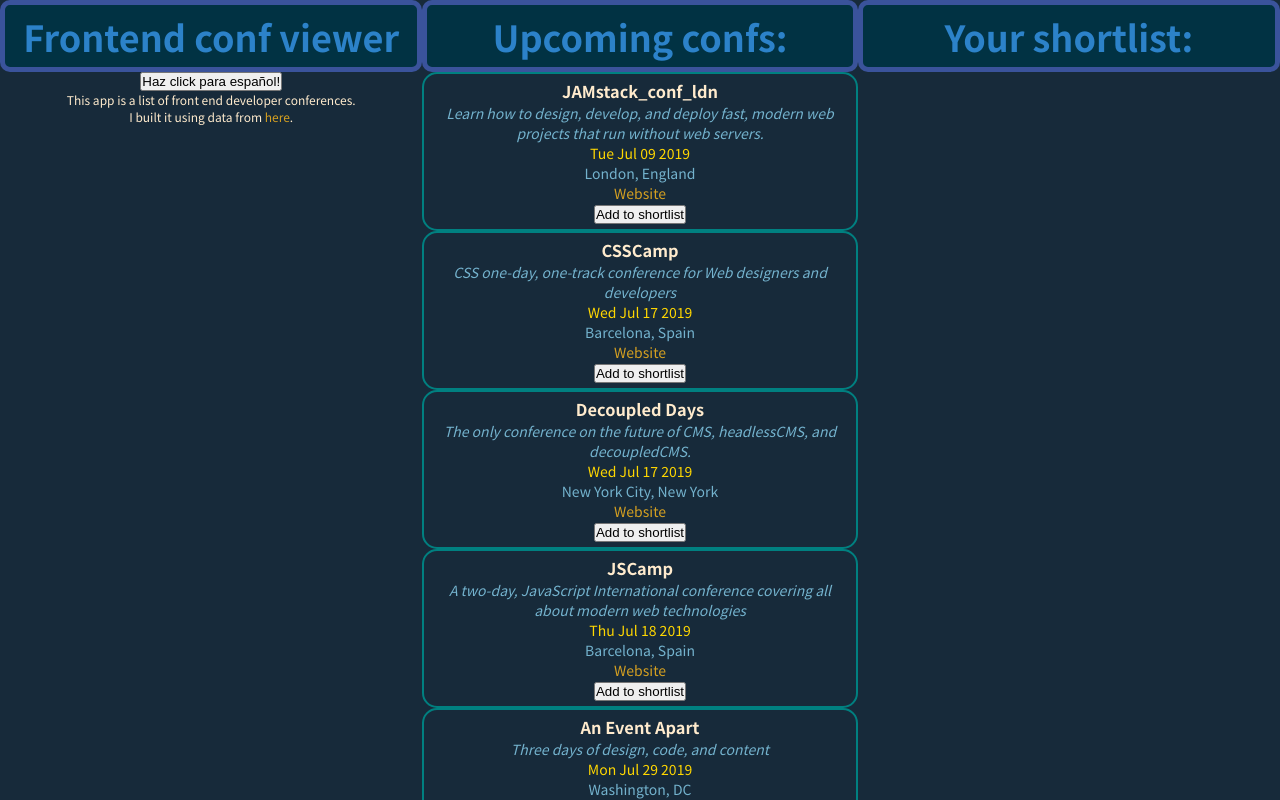
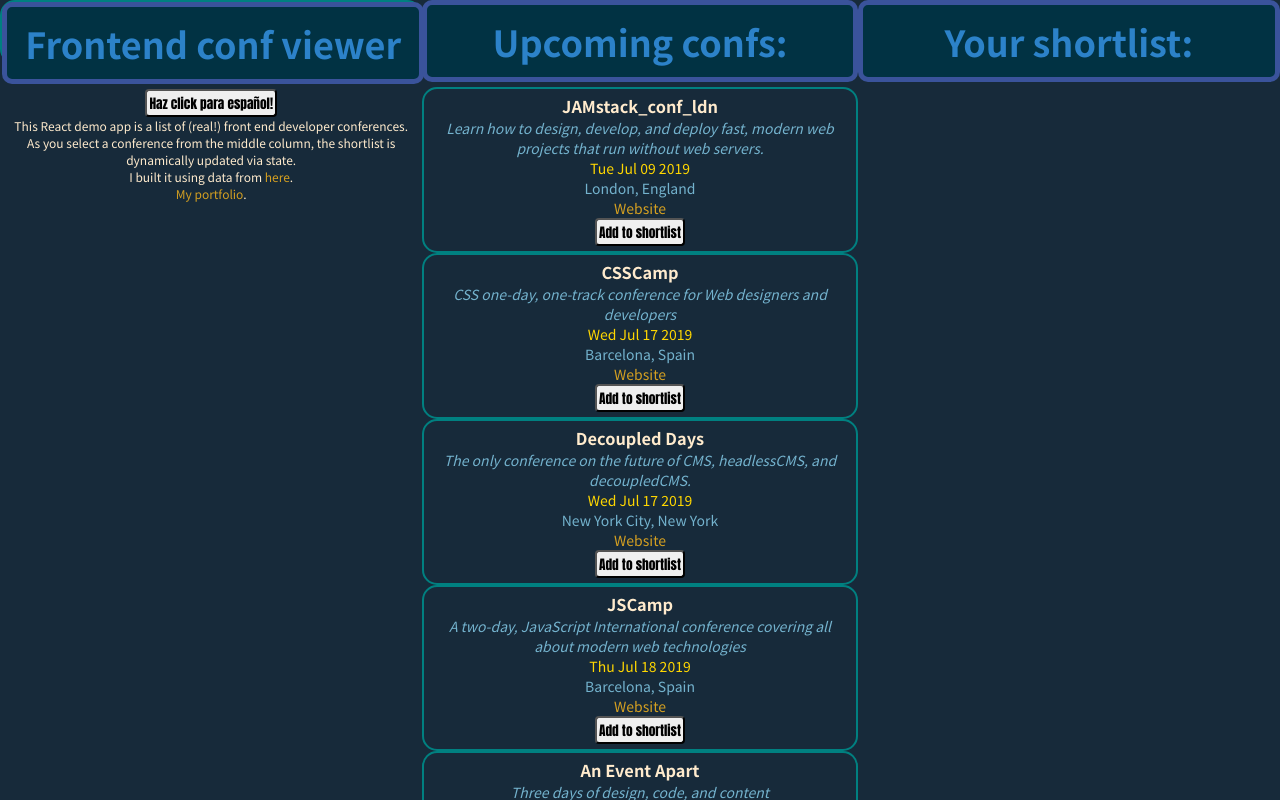
Before and after one commit to willworth/reactfrontendconferenceviewer, a React (Create React App) app: page / in a window 1280 px wide. Shown: the top 800 px of the page. Built offline with nearby package versions, Linux system fonts and the light colour scheme.

Commit message:
esp description update

```diff
--- a/src/EnglishIntro.js
+++ b/src/EnglishIntro.js
@@ -4,10 +4,18 @@
   render() {
     return (
       <div>
-        <p>This app is a list of front end developer conferences. </p>
+        <p>
+          This React demo app is a list of (real!) front end developer
+          conferences.{" "}
+        </p>
+        <p>
+          As you select a conference from the middle column, the shortlist is
+          dynamically updated via state.
+        </p>
         <p>
           I built it using data from{" "}
-          <a href="https://conferences.css-tricks.com/">here</a>.{" "}
+          <a href="https://conferences.css-tricks.com/">here</a>. <br />
+          <a href="http://willworth.dev/portfolio">My portfolio</a>.{" "}
         </p>
       </div>
     );
--- a/src/Intro.js
+++ b/src/Intro.js
@@ -2,6 +2,7 @@
 import "./styles/Intro.css";
 import EnglishIntro from "./EnglishIntro";
 import SpanishIntro from "./SpanishIntro";
+import "./styles/Listing.css";
 
 class Intro extends Component {
   constructor(props) {
@@ -27,7 +28,13 @@
         <button onClick={this.toggleLang}>
           {this.state.english ? "Haz click para español!" : "Show in English"}
         </button>
-        <p>{this.state.english ? <EnglishIntro /> : <SpanishIntro />}</p>
+        <p>
+          {this.state.english ? (
+            <EnglishIntro className="Listing" />
+          ) : (
+            <SpanishIntro />
+          )}
+        </p>
       </div>
     );
   }
--- a/src/SpanishIntro.js
+++ b/src/SpanishIntro.js
@@ -4,10 +4,15 @@
   render() {
     return (
       <div>
-        <p>Esta applicion es un ejemplo con React.</p>
+        <p>Esta aplicación es un ejemplo con React.</p>
+        <p>
+          La columna del centro lleva conferencias front-end(de verdad!). Cuando
+          pinchas, el resultado es que el listado a la derecha se actualiza
+          automáticamente
+        </p>
         <p>
           Lo hice con datos de este sito web:{" "}
-          <a href="https://conferences.css-tricks.com/">aqui</a>.{" "}
+          <a href="https://conferences.css-tricks.com/">aqui</a>. <br />
           <a href="http://willworth.dev/portfolio">Mi portfolio</a>.{" "}
         </p>
       </div>
--- a/src/styles/App.css
+++ b/src/styles/App.css
@@ -19,3 +19,9 @@
   color: #d5a021;
   text-decoration: none;
 }
+
+button {
+  border-radius: 4px;
+  padding: 2px;
+  font-family: Impact, Haettenschweiler, "Arial Narrow Bold", sans-serif;
+}
--- a/src/styles/Container.css
+++ b/src/styles/Container.css
@@ -9,25 +9,24 @@
   flex: 1;
   background-color: #013243;
   color: #2c82c9;
-  max-width: 700px;
   min-width: 33vw;
-  height: 5vh;
+  /* height: 5vh; */
   font-size: 0.7rem;
-  padding: 5px;
+  margin-bottom: 5px;
 }
-.Title {
+
+.titleBox > h1 {
+  padding: 10px;
 }
 
 @media screen and (min-width: 303px) {
   .titleBox {
-    height: 8vh;
     font-size: 0.7rem;
   }
 }
 
 @media screen and (min-width: 690px) {
   .titleBox {
-    height: 7vh;
     font-size: 1rem;
   }
 }
@@ -35,6 +34,5 @@
 @media screen and (min-width: 1199px) {
   .titleBox {
     font-size: 1.8rem;
-    height: 9vh;
   }
 }
--- a/src/styles/Intro.css
+++ b/src/styles/Intro.css
@@ -6,4 +6,6 @@
   min-width: 33vw;
   height: 8vh;
   font-size: 1.2em;
+  border: solid teal 2px;
+  border-radius: 15px;
 }
```
